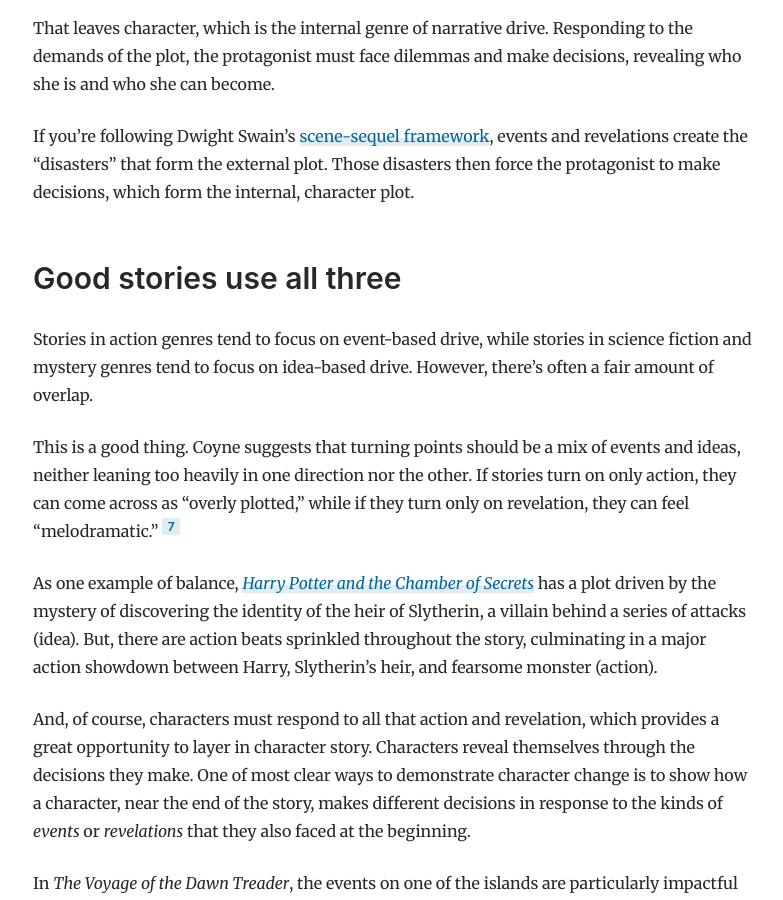
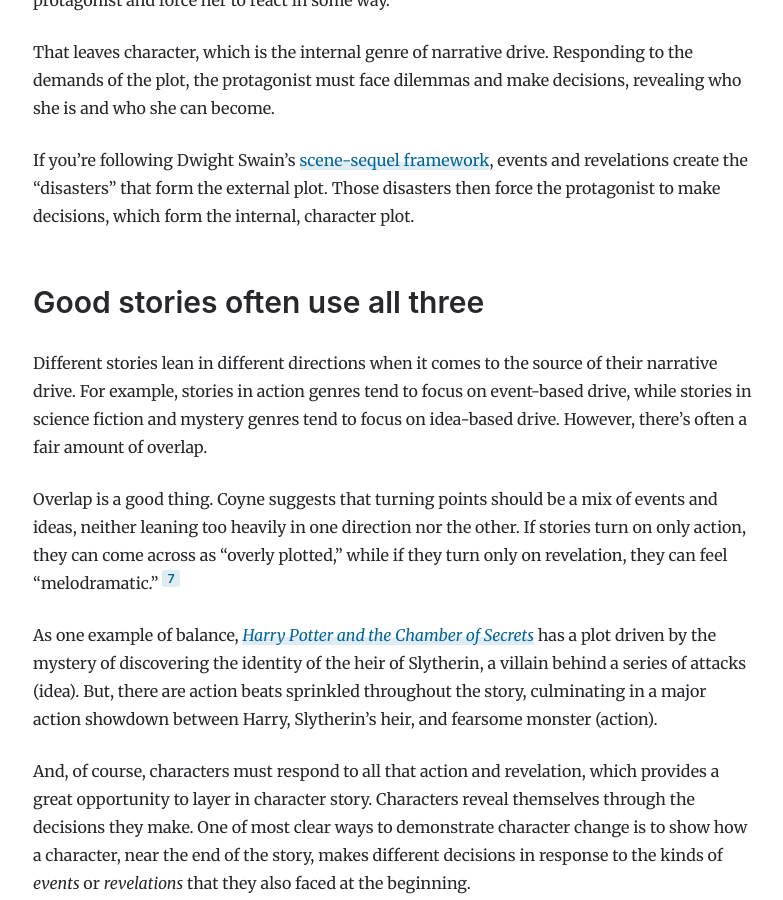
Before and after one commit to natelistrom/natelistrom.github.io, a Jekyll site: the page built from _posts/2022-11-13-mice-internal-external.md, in a window 1280 px wide and 900 px high, scrolled down 1988 px. Shown: the whole window, without its empty margins (247-1030 px from the left). Built offline with Jekyll 4.4.1, drawn with Linux system fonts in a browser that asks for light colours; some of the changed text lies outside the part shown.

Commit message:
Update MICE post

```diff
--- a/_posts/2022-11-13-mice-internal-external.md
+++ b/_posts/2022-11-13-mice-internal-external.md
@@ -8,14 +8,14 @@ reading_time: 5 min
 
 ---
 
-In Character and Viewpoint, author Orson Scott Card explores four factors that have come to be called the "MICE quotient." They are milieu, idea, character, and event. <sup>{% include card-2010.html %} Pages 62-63.</sup> <sup class="aside">A</sup>
-
-<aside>A. I first learned of the MICE quotient via the <a href="https://writingexcuses.com/2011/08/07/writing-excuses-6-10-scott-cards-m-i-c-e-quotient/">&ldquo;Writing Excuses&rdquo; podcast (season 6, episode 10)</a>.</aside>
+In Character and Viewpoint, author Orson Scott Card explores four factors that have come to be called the "MICE quotient." They are milieu, idea, character, and event. <sup>{% include card-2010.html %} Pages 62-63.</sup>
 
 - **Milieu** is the "landscape, the interior spaces, the surrounding cultures . . . everything from weather to traffic laws." <sup>{% include card-2010.html %} Page 62.</sup> In other words, the _setting_.
 - **Idea** is "the information that the reader is meant to discover or learn during the process of the story." <sup>{% include card-2010.html %} Page 62.</sup> In other words, _mystery_ and _revelation_.
 - **Character** is "the nature of [a person] in the story — what they do and why." <sup>{% include card-2010.html %} Page 63.</sup>
 - **Event** is "everything that _happens_ and why." <sup>{% include card-2010.html %} Page 63. (Emphasis mine)</sup> In other words, _action_.
+
+<aside>I first learned of the MICE quotient via the <a href="https://writingexcuses.com/2011/08/07/writing-excuses-6-10-scott-cards-m-i-c-e-quotient/">&ldquo;Writing Excuses&rdquo; podcast (season 6, episode 10)</a>. It's a great resource.</aside>
 
 ## Milieu alone isn't a strong story driver
 
@@ -43,11 +43,11 @@ That leaves character, which is the internal genre of narrative drive. Respondin
 
 If you're following Dwight Swain's [scene-sequel framework]({% post_url 2022-10-24-scene-sequel-acts %}), events and revelations create the "disasters" that form the external plot. Those disasters then force the protagonist to make decisions, which form the internal, character plot.
 
-## Good stories use all three
+## Good stories often use all three
 
-Stories in action genres tend to focus on event-based drive, while stories in science fiction and mystery genres tend to focus on idea-based drive. However, there's often a fair amount of overlap.
+Different stories lean in different directions when it comes to the source of their narrative drive. For example, stories in action genres tend to focus on event-based drive, while stories in science fiction and mystery genres tend to focus on idea-based drive. However, there's often a fair amount of overlap.
 
-This is a good thing. Coyne suggests that turning points should be a mix of events and ideas, neither leaning too heavily in one direction nor the other. If stories turn on only action, they can come across as “overly plotted,” while if they turn only on revelation, they can feel "melodramatic." <sup>{% include coyne-2015.html %} Page 172.</sup>
+Overlap is a good thing. Coyne suggests that turning points should be a mix of events and ideas, neither leaning too heavily in one direction nor the other. If stories turn on only action, they can come across as “overly plotted,” while if they turn only on revelation, they can feel "melodramatic." <sup>{% include coyne-2015.html %} Page 172.</sup>
 
 As one example of balance, [_Harry Potter and the Chamber of Secrets_](https://en.wikipedia.org/wiki/Harry_Potter_and_the_Chamber_of_Secrets) has a plot driven by the mystery of discovering the identity of the heir of Slytherin, a villain behind a series of attacks (idea). But, there are action beats sprinkled throughout the story, culminating in a major action showdown between Harry, Slytherin's heir, and fearsome monster (action).
 
```
